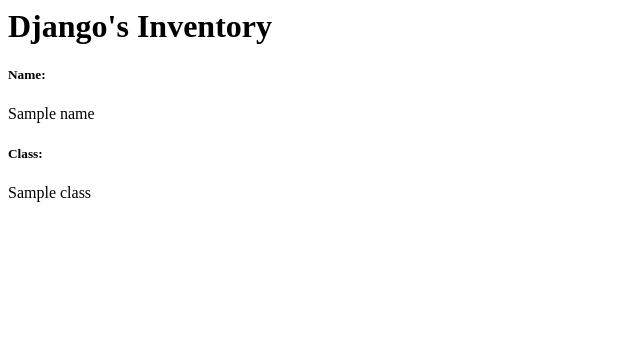
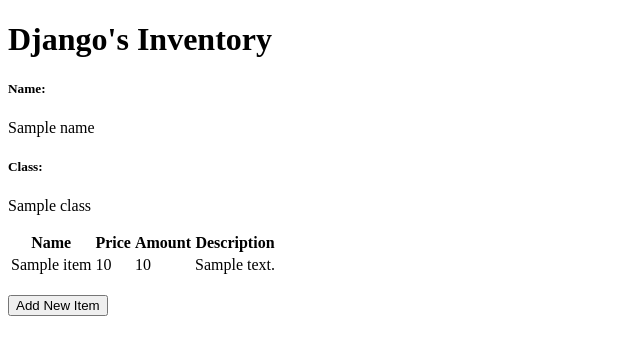
Before and after one commit to alfian-f/django-inv, a Django app: template main/templates/main.html in a window 1280 px wide. Shown: the top 355 px of the page, without its empty margins (0-640 px from the left). Run offline with Django 4.2, Linux system fonts and the light colour scheme; tables that the repository leaves empty hold one stand-in row (values such as "Sample post"); the template is opened without the code that fills it: values that come from a table or form of the project are taken from there, most other values are stand-ins (such as "Sample title", 1, 10 or a date in 2020).

Commit message:
Assignment 3

```diff
--- a/django_inv/settings.py
+++ b/django_inv/settings.py
@@ -55,7 +55,7 @@
 TEMPLATES = [
     {
         'BACKEND': 'django.template.backends.django.DjangoTemplates',
-        'DIRS': [],
+        'DIRS': [BASE_DIR / 'templates'],
         'APP_DIRS': True,
         'OPTIONS': {
             'context_processors': [
--- a/django_inv/urls.py
+++ b/django_inv/urls.py
@@ -19,5 +19,5 @@
 
 urlpatterns = [
     path('admin/', admin.site.urls),
-    path('main/', include('main.urls')),
+    path('', include('main.urls')),
 ]
--- a/main/templates/main.html
+++ b/main/templates/main.html
@@ -1,7 +1,37 @@
-<h1>Django's Inventory</h1>
+{% extends 'base.html' %}
 
-<h5>Name: </h5>
-<p>{{ name }}</p>
+{% block content %}
+    <h1>Django's Inventory</h1>
 
-<h5>Class: </h5>
-<p>{{ class }}</p>
+    <h5>Name:</h5>
+    <p>{{name}}</p>
+
+    <h5>Class:</h5>
+    <p>{{class}}</p>
+
+<table>
+    <tr>
+        <th>Name</th>
+        <th>Price</th>
+        <th>Amount</th>
+        <th>Description</th>
+    </tr>
+
+    {% for item in items %}
+        <tr>
+            <td>{{item.name}}</td>
+            <td>{{item.price}}</td>
+            <td>{{item.amount}}</td>
+            <td>{{item.description}}</td>
+        </tr>
+    {% endfor %}
+</table>
+
+<br />
+
+<a href="{% url 'main:create_item' %}">
+    <button>
+        Add New Item
+    </button>
+</a>
+{% endblock content %}
--- a/main/urls.py
+++ b/main/urls.py
@@ -1,8 +1,13 @@
 from django.urls import path
-from main.views import show_main
+from main.views import show_main, create_item, show_xml, show_json, show_json_by_id, show_xml_by_id
 
 app_name = 'main'
 
 urlpatterns = [
     path('', show_main, name='show_main'),
+    path('create_item', create_item, name='create_item'),
+    path('xml/', show_xml, name='show_xml'),
+    path('json/', show_json, name='show_json'),
+    path('xml/<int:id>/', show_xml_by_id, name='show_xml_by_id'),
+    path('json/<int:id>/', show_json_by_id, name='show_json_by_id'),
 ]
--- /dev/null
+++ b/templates/base.html
@@ -0,0 +1,18 @@
+{% load static %}
+<!DOCTYPE html>
+<html lang="en">
+    <head>
+        <meta charset="UTF-8" />
+        <meta
+            name="viewport"
+            content="width=device-width, initial-scale=1.0"
+        />
+        {% block meta %}
+        {% endblock meta %}
+    </head>
+
+    <body>
+        {% block content %}
+        {% endblock content %}
+    </body>
+</html>
```
Also changed, not shown: main/forms.py (added, +7 -0 lines), main/templates/create_item.html (added, +19 -0 lines), main/views.py (+36 -1 lines), IMG/html.png (added), IMG/json.png (added), IMG/json_id.png (added), IMG/xml.png (added), IMG/xml_id.png (added), README.md.
